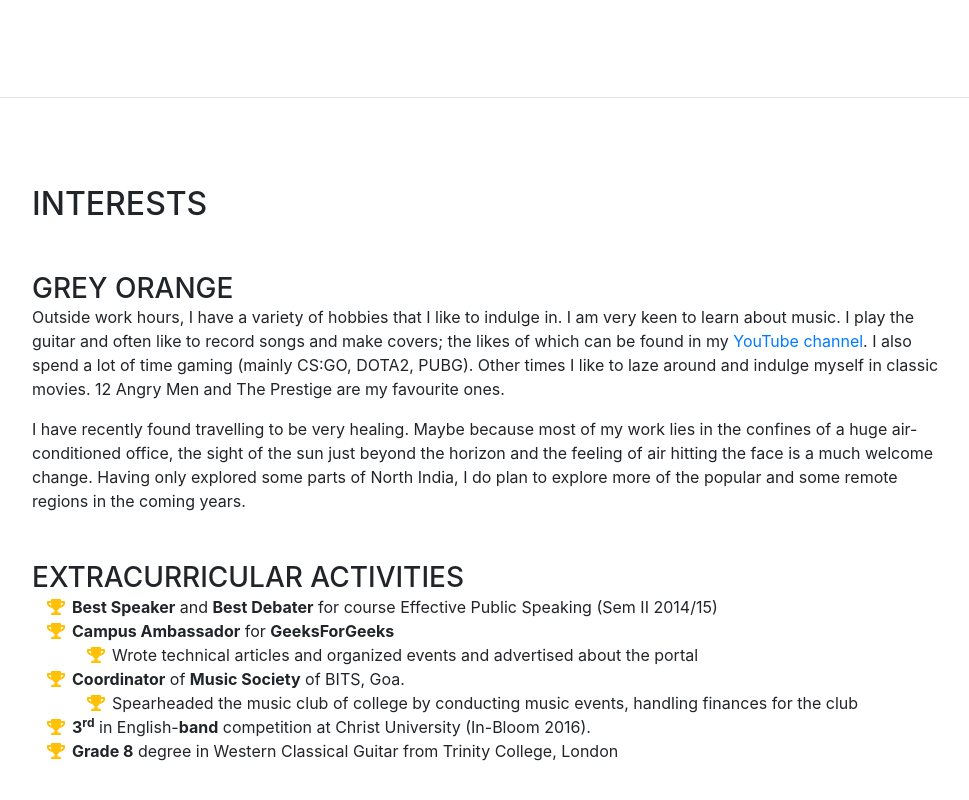
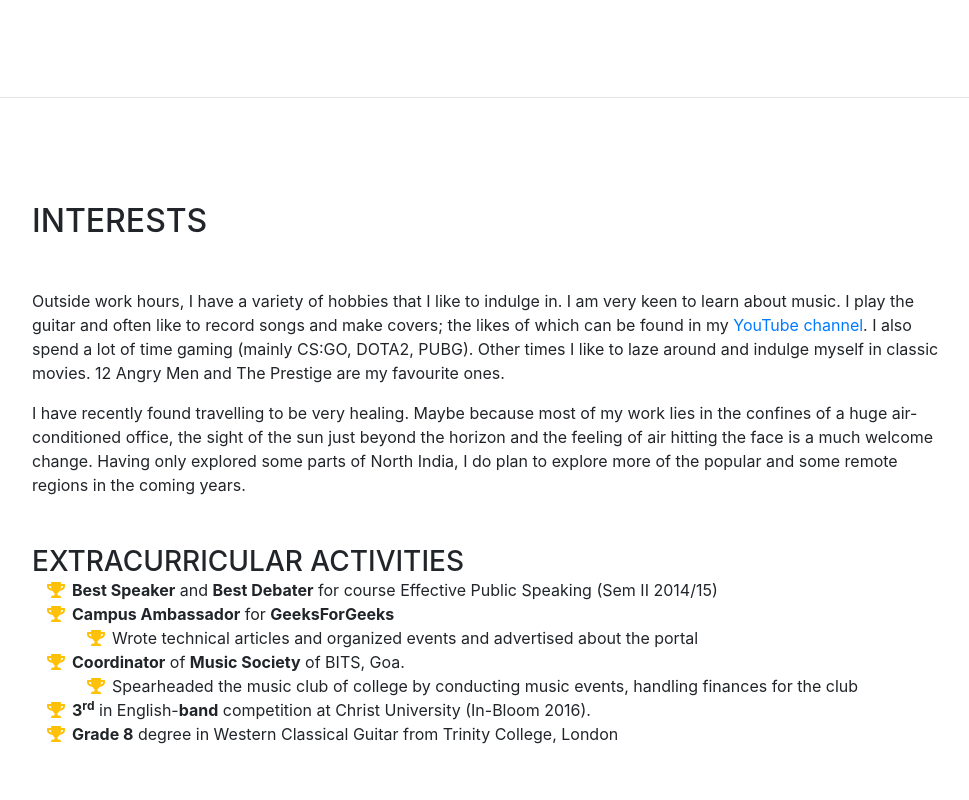
Before and after one commit to anurag-rai/anurag-rai.github.io, a website with bundled scripts: page index.html in a window 1280 px wide. Shown: the part 3954-4754 px from the top of the page, without its empty margins (288-1257 px from the left). Built offline with nearby package versions, Linux system fonts and the light colour scheme; a web font is replaced by a local one.

Commit message:
Minor fix: Removing heading from Interest section

```diff
--- a/index.html
+++ b/index.html
@@ -250,7 +250,6 @@
           <h2 class="mb-5">Interests</h2>
           <div class="resume-item d-flex flex-column flex-md-row mb-5">
               <div class="resume-content mr-auto">
-                <h3 class="mb-0">Grey Orange</h3>
                 <p>Outside work hours, I have a variety of hobbies that I like to indulge in. I am very keen to learn about music. I play the guitar and often like to record songs and make covers; the likes of which can be found in my <a href=https://www.youtube.com/user/obnx7>YouTube channel</a>. I also spend a lot of time gaming (mainly CS:GO, DOTA2, PUBG). Other times I like to laze around and indulge myself in classic movies. 12 Angry Men and The Prestige are my favourite ones.</p>
                 <p class="mb-0">I have recently found travelling to be very healing. Maybe because most of my work lies in the confines of a huge air-conditioned office, the sight of the sun just beyond the horizon and the feeling of air hitting the face is a much welcome change. Having only explored some parts of North India, I do plan to explore more of the popular and some remote regions in the coming years.</p>
               </div>
```
